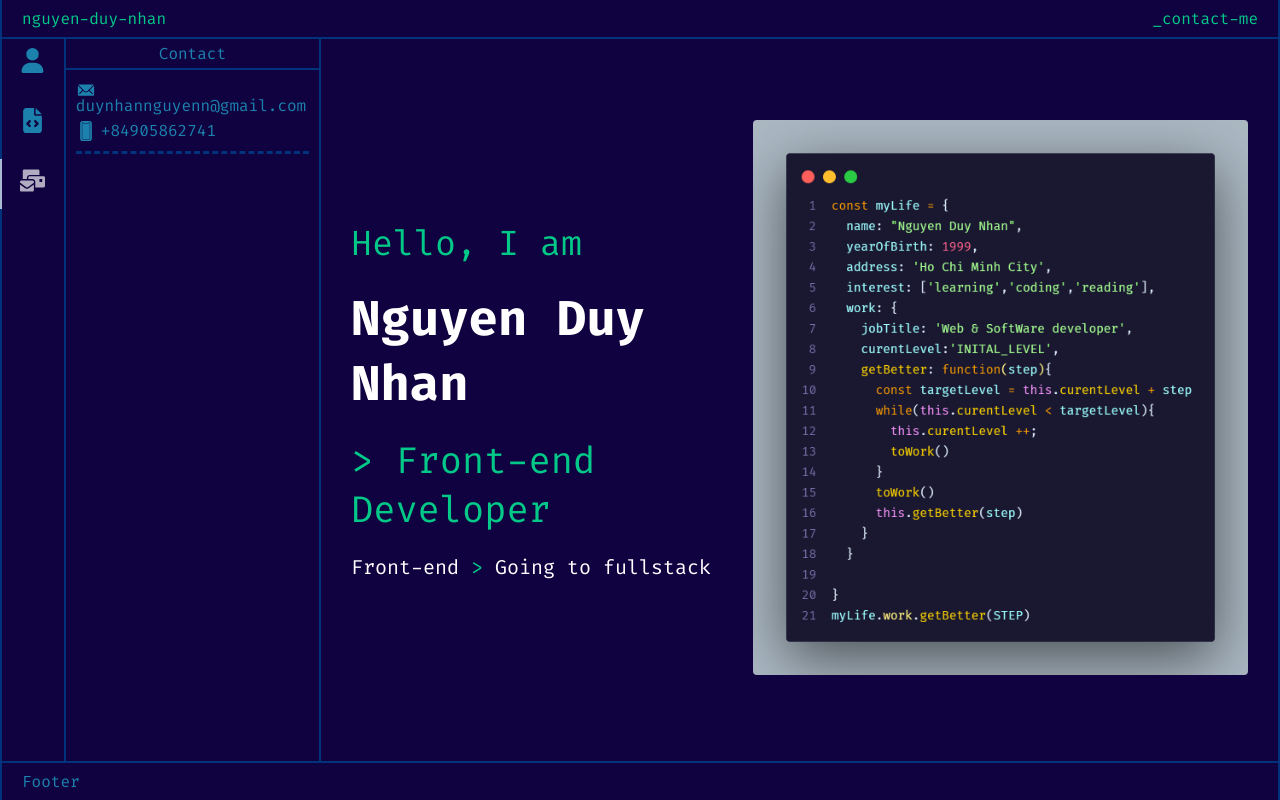
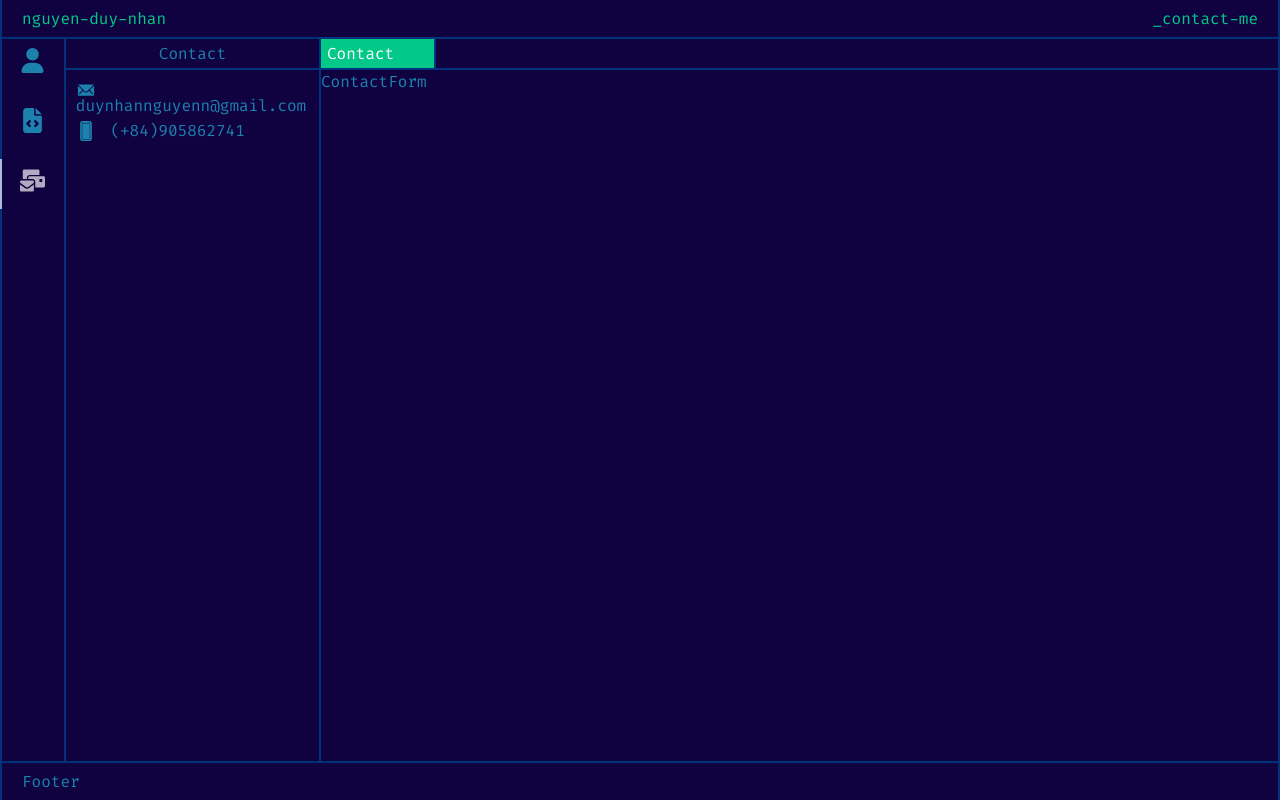
Before and after one commit to duynhannguyen/portfolio-website, a React (Vite) app: page / in a window 1280 px wide. Both pictures are taken after a click on the element 32 px from the left and 184 px from the top of the page. Built offline with nearby package versions, Linux system fonts and the light colour scheme.

Commit message:
feat: adding contact page to tab bar

```diff
--- /dev/null
+++ b/src/components/contactForm/ContactForm.css
@@ -0,0 +1 @@
+/*# sourceMappingURL=ContactForm.css.map */
--- /dev/null
+++ b/src/components/contactForm/ContactForm.tsx
@@ -0,0 +1,7 @@
+import "./ContactForm.css";
+
+const ContactForm = () => {
+  return <div>ContactForm</div>;
+};
+
+export default ContactForm;
--- a/src/components/contactSection/ContactSection.css
+++ b/src/components/contactSection/ContactSection.css
@@ -1,6 +1,3 @@
-.contact {
-  border-bottom: 0.3rem dashed #00337c;
-}
 .contact__line {
   line-height: 10px;
   margin-bottom: 1rem;
--- a/src/components/contactSection/ContactSection.scss
+++ b/src/components/contactSection/ContactSection.scss
@@ -1,7 +1,6 @@
 @import "../../variables";
 
 .contact {
-  border-bottom: 0.3rem dashed $borderDarkMode;
   &__line {
     line-height: 10px;
     margin-bottom: 1rem;
--- a/src/components/contactSection/ContactSection.tsx
+++ b/src/components/contactSection/ContactSection.tsx
@@ -12,7 +12,7 @@ const ContactSection = () => {
         </p>
         <p className=" contact__line">
           <IoPhonePortrait className="contact__icon" />
-          <span className="contact__text">+84905862741 </span>
+          <span className="contact__text"> (+84)905862741 </span>
         </p>
       </div>
     </section>
--- a/src/components/folderStructure/FolderStructure.tsx
+++ b/src/components/folderStructure/FolderStructure.tsx
@@ -20,6 +20,7 @@ import {
 import ProjectFillter from "../projectFillter/ProjectFillter";
 import Project from "../project/Project";
 import ContactSection from "../contactSection/ContactSection";
+import ContactForm from "../contactForm/ContactForm";
 
 type FolderStructureProps = {
   folderTitle: string;
@@ -114,8 +115,28 @@ const FolderStructure = ({
     },
     [showTabBar, fillterOptions]
   );
+  const addContactPage = useCallback(
+    (title: string): ChildrenType[] => {
+      const contactTab: ChildrenType = {
+        title: title,
+        key: mainPage.contact,
+        component: <ContactForm />,
+        isActive: true,
+      };
+      const newTabBar = showTabBar.map((tab) => {
+        tab.isActive = false;
+        return tab;
+      });
+      const addNewTabBar: ChildrenType[] = [...newTabBar, contactTab];
+      return addNewTabBar;
+    },
+    [showTabBar]
+  );
   const isProjectPageExit = showTabBar.find(
     (tab) => tab.title === mainPage.project
+  );
+  const isContactPageExit = showTabBar.find(
+    (tab) => tab.title === mainPage.contact
   );
 
   const showFolderByTitle = useCallback(() => {
@@ -156,12 +177,19 @@ const FolderStructure = ({
       const addingPage = addProjectPage(folderTitle);
       setShowTabBar(addingPage);
     }
+    if (!isContactPageExit && folderTitle === mainPage.contact) {
+      showFolderByTitle();
+      const addingPage = addContactPage(folderTitle);
+      setShowTabBar(addingPage);
+    }
   }, [
     folderTitle,
     addProjectPage,
     isProjectPageExit,
     showFolderByTitle,
     setShowTabBar,
+    addContactPage,
+    isContactPageExit,
   ]);
 
   return (
```
Also changed, not shown: src/components/contactForm/ContactForm.scss (added), 2 other files (tests, documents, lock files or other folders).
